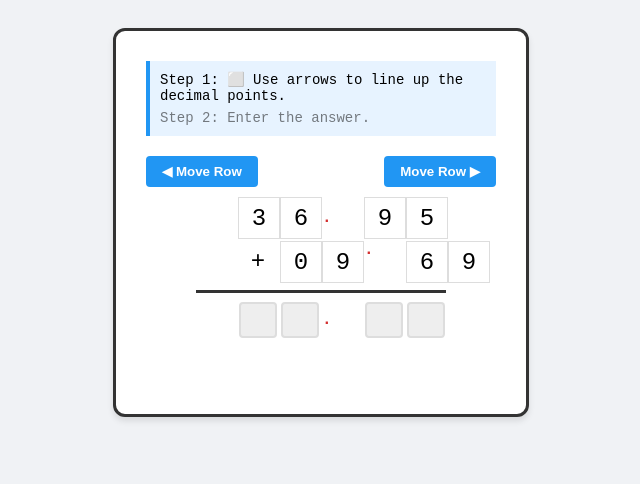
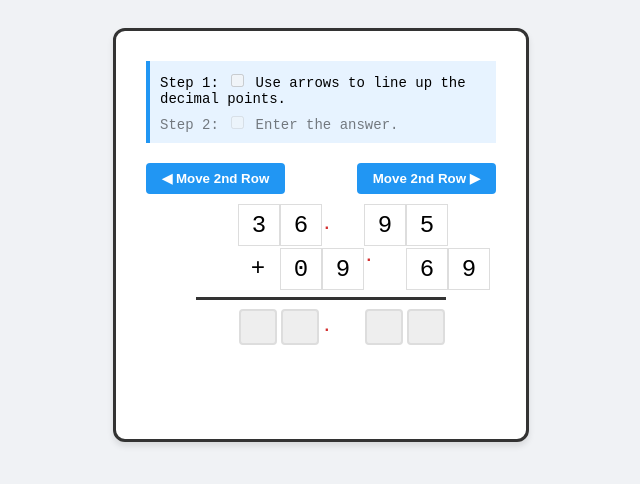
Before and after one commit to shanecandoit/worksheet_decimal_add_subtract, a plain HTML site: page decimals.html in a window 1280 px wide. Shown: the whole page, without its empty margins (319-959 px from the left). Drawn offline with Linux system fonts and the light colour scheme.

Commit message:
Update instructions with checkbox indicators for step completion

```diff
--- a/decimals.html
+++ b/decimals.html
@@ -36,13 +36,13 @@
 
     <div class="problem-container">
         <div id="instructions" class="instructions">
-            <div id="step1">Step 1: <span id="step1-checkbox" aria-hidden="true">⬜</span> Use arrows to line up the decimal points.</div>
-            <div id="step2" style="opacity:0.5; margin-top:6px;">Step 2: Enter the answer.</div>
+            <div id="step1">Step 1: <input type="checkbox" id="step1-checkbox" disabled aria-hidden="true"> Use arrows to line up the decimal points.</div>
+            <div id="step2" style="opacity:0.5; margin-top:6px;">Step 2: <input type="checkbox" id="step2-checkbox" disabled aria-hidden="true"> Enter the answer.</div>
         </div>
 
         <div class="controls">
-            <button id="shift-left">◀ Move Row</button>
-            <button id="shift-right">Move Row ▶</button>
+            <button id="shift-left">◀ Move 2nd Row</button>
+            <button id="shift-right">Move 2nd Row ▶</button>
         </div>
 
         <div class="math-table">
@@ -73,6 +73,7 @@
         </div>
 
         <div id="status-msg"></div>
+        <br>
         <button id="next-btn" class="hidden" onclick="generateProblem()">Next Problem</button>
     </div>
 
@@ -107,7 +108,10 @@
             document.getElementById('next-btn').classList.add('hidden');
             document.getElementById('status-msg').innerText = "";
             // Reset step indicators
-            document.getElementById('step1-checkbox').innerText = '⬜';
+            const step1cb = document.getElementById('step1-checkbox');
+            step1cb.checked = false;
+            const step2cb = document.getElementById('step2-checkbox');
+            step2cb.checked = false;
             document.getElementById('step2').style.opacity = 0.5;
         }
 
@@ -127,12 +131,12 @@
 
             if (shiftIndex === 0) {
                 // Mark Step 1 as complete and reveal Step 2
-                document.getElementById('step1-checkbox').innerText = '✅';
+                document.getElementById('step1-checkbox').checked = true;
                 document.getElementById('step2').style.opacity = 1;
                 document.querySelectorAll('.digit-input').forEach(i => i.disabled = false);
             } else {
                 // Uncheck Step 1 and dim Step 2 while aligning
-                document.getElementById('step1-checkbox').innerText = '⬜';
+                document.getElementById('step1-checkbox').checked = false;
                 document.getElementById('step2').style.opacity = 0.5;
                 document.querySelectorAll('.digit-input').forEach(i => i.disabled = true);
             }
@@ -163,6 +167,7 @@
             if (allCorrect) {
                 document.getElementById('status-msg').innerText = "Excellent! 🌟";
                 document.getElementById('next-btn').classList.remove('hidden');
+                document.getElementById('step2-checkbox').checked = true;
             }
         }
 
```
